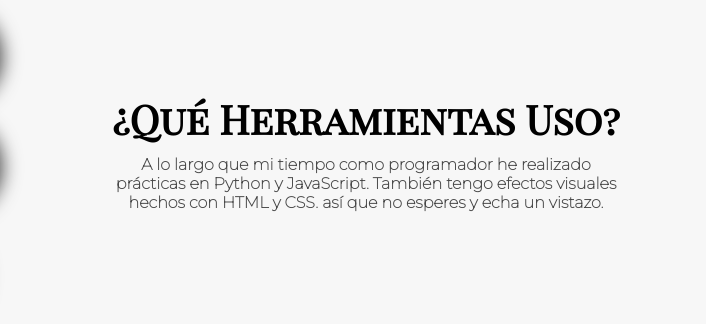
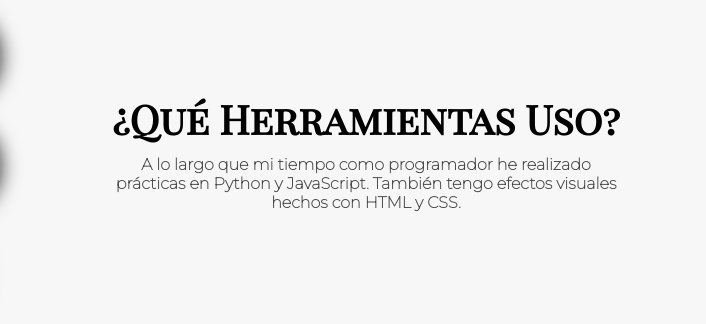
Before and after one commit to rdpaulgarcia28/Portafolio, a plain HTML site: page index.html in a window 1280 px wide. Shown: the part 2932-3256 px from the top of the page, 574-1280 px from the left. Drawn offline with Linux system fonts and the light colour scheme.

Commit message:
#06-03-2022

```diff
--- a/index.html
+++ b/index.html
@@ -165,7 +165,7 @@
             </div>
             <div class="block__info">
                 <h2 class="block__titule block__titule--profile">¿Qué Herramientas Uso?</h2>
-                <p class="block__text">A lo largo que mi tiempo como programador he realizado prácticas en Python y JavaScript. También tengo efectos visuales hechos con HTML y CSS. así que no esperes y echa un vistazo.</p>
+                <p class="block__text">A lo largo que mi tiempo como programador he realizado prácticas en Python y JavaScript. También tengo efectos visuales hechos con HTML y CSS.</p>
             </div>
         </section>
         <section class="formulario-contacto" id="Contacto">
```
